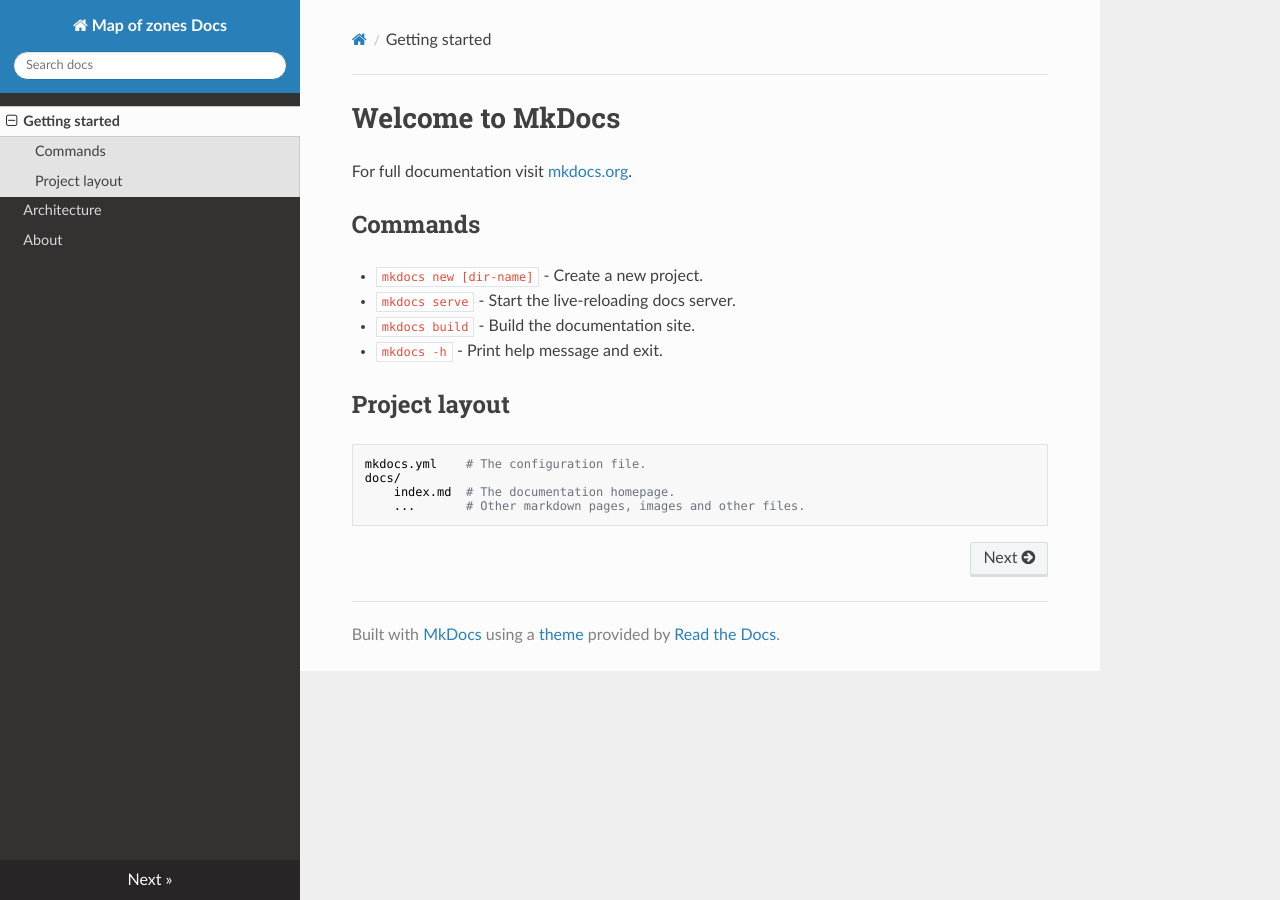
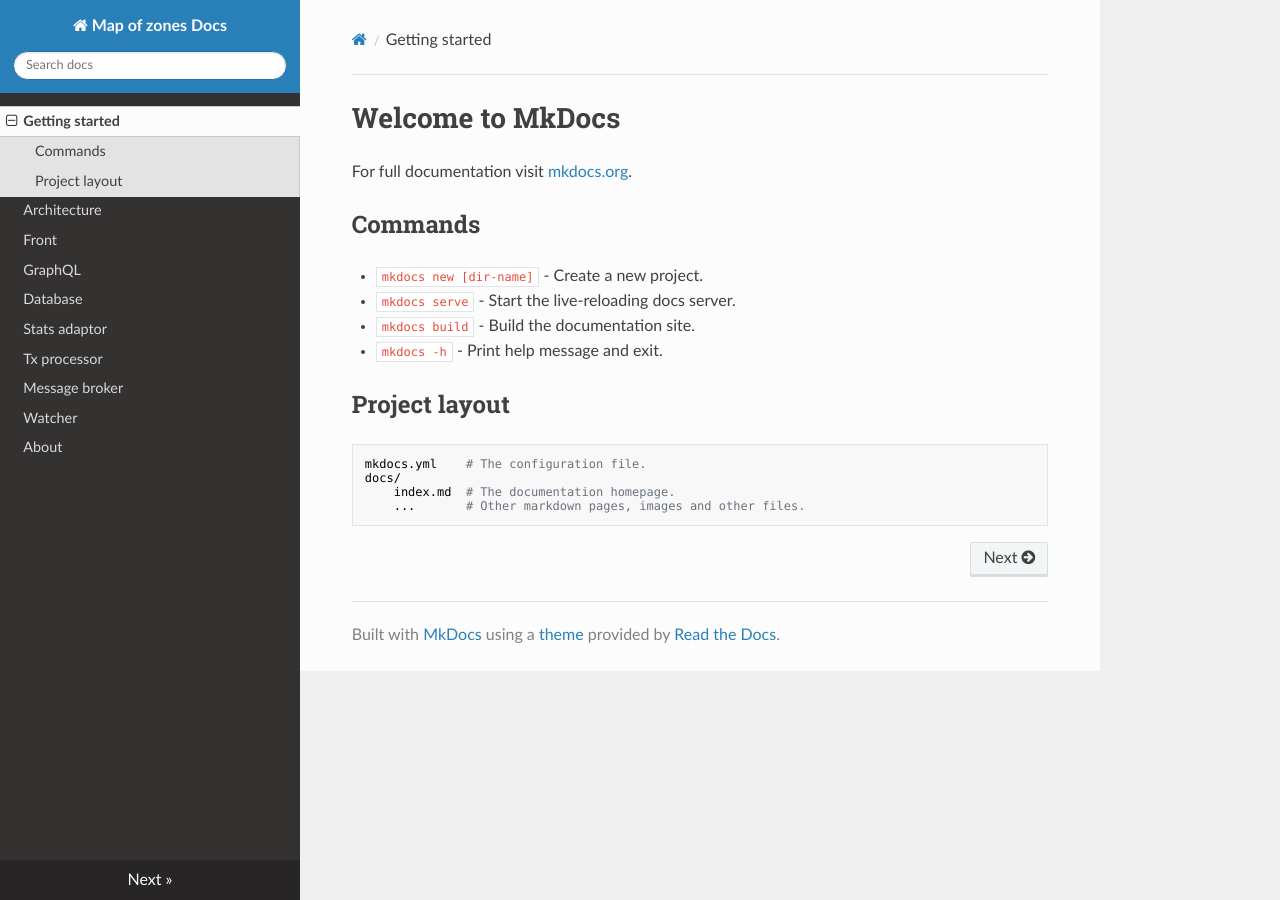
Before and after one commit to mapofzones/docs, an MkDocs documentation site: the page built from docs/index.md, in a window 1280 px wide. Built offline with MkDocs 1.6.1, drawn with Linux system fonts in a browser that asks for light colours; nearby versions of some CDN libraries.

Commit message:
Page templates added

```diff
--- a/mkdocs.yml
+++ b/mkdocs.yml
@@ -2,6 +2,13 @@
 nav:
     - Getting started: index.md
     - Architecture: architecture.md
+    - Front: front.md
+    - GraphQL: graphql.md
+    - Database: database.md
+    - Stats adaptor: adaptor.md
+    - Tx processor: processor.md
+    - Message broker: broker.md
+    - Watcher: watcher.md
     - About: about.md
 theme: readthedocs
 plugins:
```
Also changed, not shown: docs/adaptor.md (added, +1 -0 lines), docs/broker.md (added, +1 -0 lines), docs/database.md (added, +1 -0 lines), docs/front.md (added, +1 -0 lines), docs/graphql.md (added, +1 -0 lines), docs/processor.md (added, +1 -0 lines), docs/watcher.md (added, +1 -0 lines).
